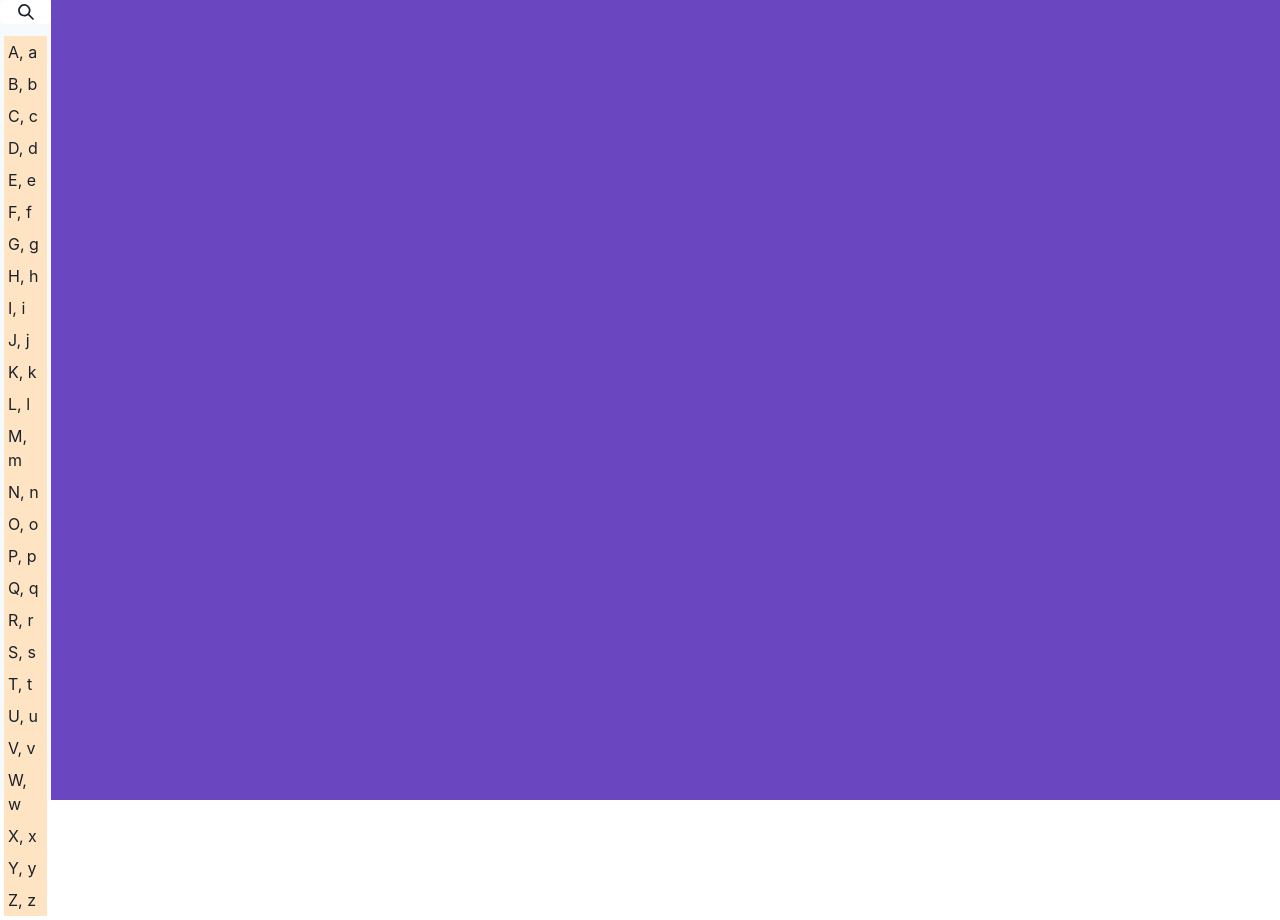
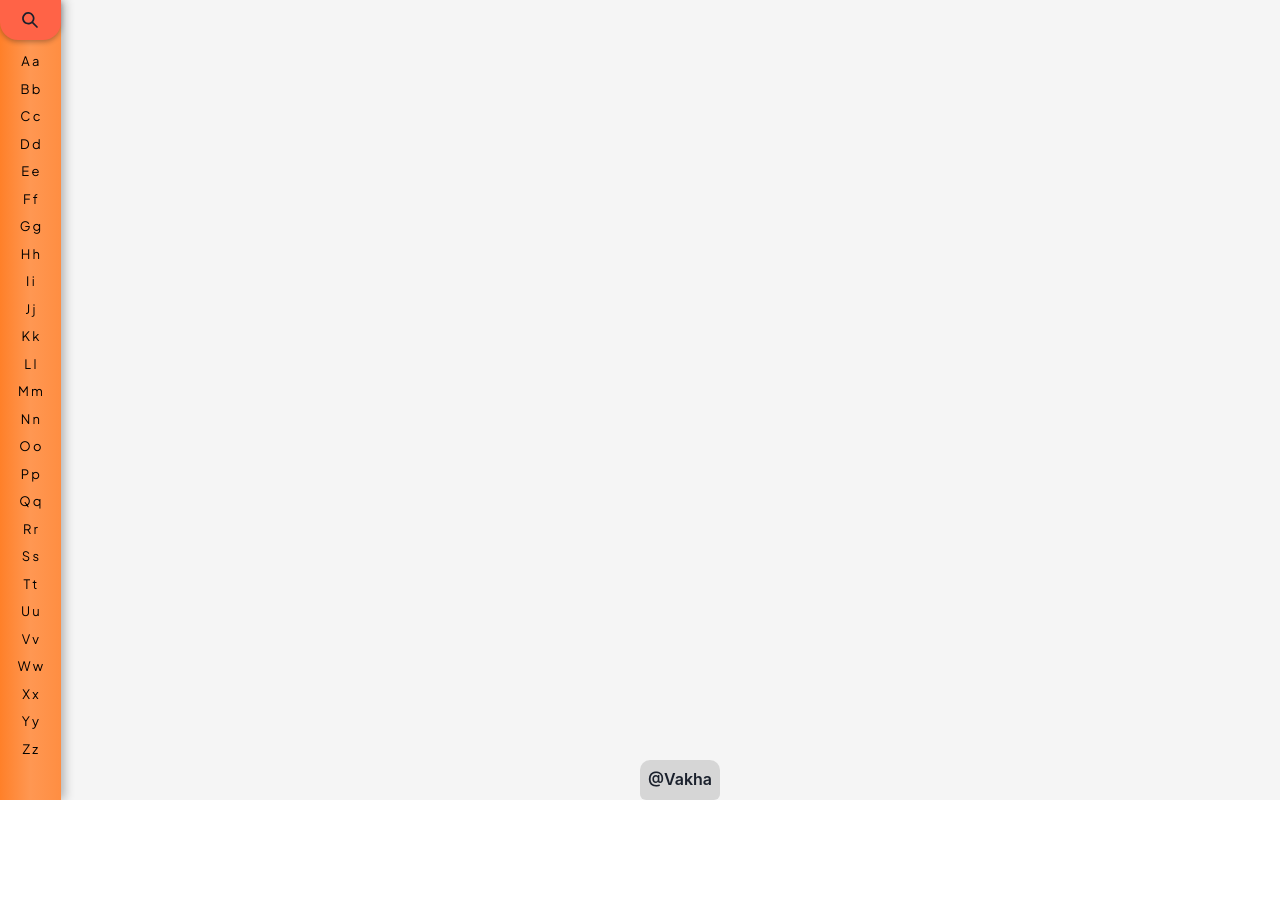
Before and after one commit to Vakhaa/Alphabetical-dictionary, a React (Create React App) app in the folder client/: page / in a window 1280 px wide. After the commit the page ends 800 px from the top, so only its background shows below. Built offline with nearby package versions, Linux system fonts and the light colour scheme.

Commit message:
Client: Changed design, added font, created a bit Footer

```diff
--- a/client/public/index.html
+++ b/client/public/index.html
@@ -1,14 +1,12 @@
 <!DOCTYPE html>
 <html lang="en">
+
 <head>
   <meta charset="utf-8" />
   <link rel="icon" href="%PUBLIC_URL%/favicon.ico" />
   <meta name="viewport" content="width=device-width, initial-scale=1" />
   <meta name="theme-color" content="#000000" />
-    <meta
-      name="description"
-      content="Web site created using create-react-app"
-    />
+  <meta name="description" content="Web site created using create-react-app" />
   <link rel="apple-touch-icon" href="%PUBLIC_URL%/logo192.png" />
   <!--
       manifest.json provides metadata used when your web app is installed on a
@@ -24,8 +22,13 @@
       work correctly both with client-side routing and a non-root public URL.
       Learn how to configure a non-root public URL by running `npm run build`.
     -->
-    <title>React App</title>
+  <link rel="preconnect" href="https://fonts.googleapis.com">
+  <link rel="preconnect" href="https://fonts.gstatic.com" crossorigin>
+  <link href="https://fonts.googleapis.com/css2?family=Plus+Jakarta+Sans:ital,wght@0,200..800;1,200..800&display=swap"
+    rel="stylesheet">
+  <title>Alphabetic Dictionary</title>
 </head>
+
 <body>
   <noscript>You need to enable JavaScript to run this app.</noscript>
   <div id="root"></div>
@@ -40,4 +43,5 @@
       To create a production bundle, use `npm run build` or `yarn build`.
     -->
 </body>
+
 </html>
--- a/client/src/App.tsx
+++ b/client/src/App.tsx
@@ -1,9 +1,10 @@
-import { Container, Flex, Stack } from '@chakra-ui/react';
+import { Container, Flex, Stack, Text } from '@chakra-ui/react';
 import AlphabetNavagiator from './components/Navigation/AlphabetNavagiator';
 import LetterCard from './components/Content/Content';
 import { useState } from 'react'
 import useSWR from 'swr';
 import { WordType } from './types/WordType';
+import Footer from './components/Footer/Footer';
 
 const fetcher = (url: string) => fetch(url).then(response => response.json()).catch(error => error);
 
@@ -23,12 +24,14 @@ const App: React.FC = () => {
 
   return (
     <Container maxW='full' maxH='full' p={0} bg='gray.50'>
-      <Flex h="100vh"  direction={{base:'column', md:'row'}}>
+      <Flex h="100vh" direction={{ base: 'column', md: 'row' }}>
         <AlphabetNavagiator currentLetter={letter} setLetter={setLetter} />
-        <Stack spacing={10} w="full" h="full" p={10} alignItems={'flex-start'} as="center" bg="#6B46C1">
+        <Stack spacing={10} w="full" h="full" p={10} alignItems={'flex-start'} as="center" bg="#F5F5F5 ">
           {word && <LetterCard word={word} />}
           {!isWordValidating && wordError}
         </Stack>
+
+        <Footer />
       </Flex>
     </Container>
   );
--- a/client/src/components/Content/Content.tsx
+++ b/client/src/components/Content/Content.tsx
@@ -1,8 +1,6 @@
 import useSWR from 'swr';
 import {
   Flex,
-  Divider,
-  useBreakpointValue
 } from '@chakra-ui/react'
 import { WordType } from '../../types/WordType';
 import MainInformation from './MainInformation';
--- /dev/null
+++ b/client/src/components/Footer/Footer.tsx
@@ -0,0 +1,33 @@
+import { Button, Drawer, DrawerBody, DrawerContent, DrawerHeader, DrawerOverlay, Text, useDisclosure } from "@chakra-ui/react";
+
+const Footer = () => {
+
+    const { isOpen, onOpen, onClose } = useDisclosure();
+
+    return (<>
+        <Button
+            position="absolute"
+            bottom="0"
+            left="50%"
+            p={2}
+            borderTopRadius={10}
+            bg='#00000020'
+            onClick={onOpen}
+        >
+            @Vakha
+        </Button>
+        <Drawer placement="right" onClose={onClose} isOpen={isOpen}>
+            <DrawerOverlay />
+            <DrawerContent>
+                <DrawerHeader borderBottomWidth='1px'>Basic Drawer</DrawerHeader>
+                <DrawerBody>
+                    <p>Some contents...</p>
+                    <p>Send form</p>
+                    <p>Some contents...</p>
+                </DrawerBody>
+            </DrawerContent>
+        </Drawer>
+    </>);
+}
+
+export default Footer;
--- a/client/src/components/Navigation/AlphabetNavagiator.tsx
+++ b/client/src/components/Navigation/AlphabetNavagiator.tsx
@@ -20,13 +20,25 @@ const AlphabetNavagiator: React.FC<{
   const [isSearch, setIsSearch] = useState(false);
 
   return (<>
-    <VStack>
+    <VStack
+      bg="linear-gradient(to right,#ff8029,#ff9752,#ff8e42)"
+      w={{ base: "unset", md: "5%" }}
+      position="relative"
+      boxShadow='3px 0px 10px 0px #0f0f0f50'
+    >
       <SearchPopup
         setLetter={setLetter}
         isSearch={isSearch}
-        setIsSearch={setIsSearch} />
-
-      <Flex as='nav' p={1} direction={{ base: 'row', md: 'column' }} flexWrap='wrap'>
+        setIsSearch={setIsSearch}
+      />
+      <Flex
+        as='nav'
+        direction={{ base: 'row', md: 'column' }}
+        flexWrap={{ base: 'wrap', md: 'unset' }}
+        fontFamily="Plus Jakarta Sans"
+        fontSize="small"
+        alignItems="center"
+      >
         {
           alphabet.map((letter, index) => {
 
@@ -35,9 +47,11 @@ const AlphabetNavagiator: React.FC<{
               href={`/${letter.toLowerCase()}`}
               key={index}
               p={1}
-              backgroundColor={currentLetter === letter.toLowerCase() ? "tomato" : "bisque"}
+              color={currentLetter === letter.toLowerCase() ? "white" : "black"}
+              borderTop={currentLetter === letter.toLowerCase() ? "1px solid white" : "unset"}
+              borderBottom={currentLetter === letter.toLowerCase() ? "1px solid white" : "unset"}
 
-              _hover={{ color: currentLetter === letter.toLowerCase() ? 'bisque' : 'tomato' }}
+              _hover={{ color:'white' }}
 
               onClick={(event: React.MouseEvent<HTMLAnchorElement, MouseEvent>) => {
                 event.preventDefault();
@@ -45,7 +59,7 @@ const AlphabetNavagiator: React.FC<{
                 setIsSearch(false);
                 setLetter(letter.toLowerCase());
               }}>
-              {letter.toUpperCase()}, {letter.toLowerCase()}
+              {letter.toUpperCase()} {letter.toLowerCase()}
             </Box>
           })
         }
--- a/client/src/components/Navigation/Search/SearchPopup.tsx
+++ b/client/src/components/Navigation/Search/SearchPopup.tsx
@@ -19,9 +19,13 @@ const SearchPopup: React.FC<{
       aria-label='Search word'
       icon={<SearchIcon />}
       key={40}
+      borderTopRadius={0}
+      borderBottomRadius={18}
       textAlign="center"
       w="full"
       p={1}
+      position="relative"
+      boxShadow='0px 2px 5px 0px #0f0f0f50'
       bg={isSearch ? 'tomato' : 'white'}
 
       _hover={{ bg: 'tomato' }}
@@ -36,7 +40,13 @@ const SearchPopup: React.FC<{
           position: 'top',
           isClosable: true,
           render: () => (
-            <Box color='white' p={3} bg='blue.500' borderRadius={4}>
+            <Box
+              color='white'
+              p={3} bg='blue.500'
+              borderRadius={10}
+              position="relative"
+              boxShadow='3px 5px 10px 0px #0f0f0f50'
+            >
               <SearchForm
                 close={() => {
                   toast.closeAll()
```
Lines whose indentation alone changed are shown as unchanged.
